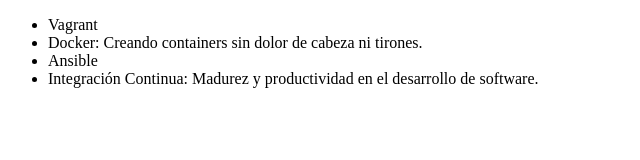
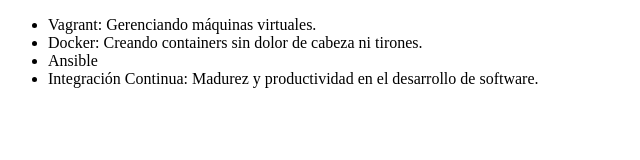
Before and after one commit to EdgarLopezR/AluraGit, a plain HTML site: page index.html in a window 1280 px wide. Shown: the whole page, without its empty margins (0-640 px from the left). Drawn offline with Linux system fonts and the light colour scheme.

Commit message:
Corrigiendo curso de Vagrant

```diff
--- a/index.html
+++ b/index.html
@@ -6,7 +6,7 @@
 </head>
 <body>
      <ul>
-         <li> Vagrant </li>
+         <li> Vagrant: Gerenciando máquinas virtuales. </li>
          <li> Docker: Creando containers sin dolor de cabeza ni tirones. </li>
          <li> Ansible </li>
          <li> Integración Continua: Madurez y productividad en el desarrollo de software. </li>
```
